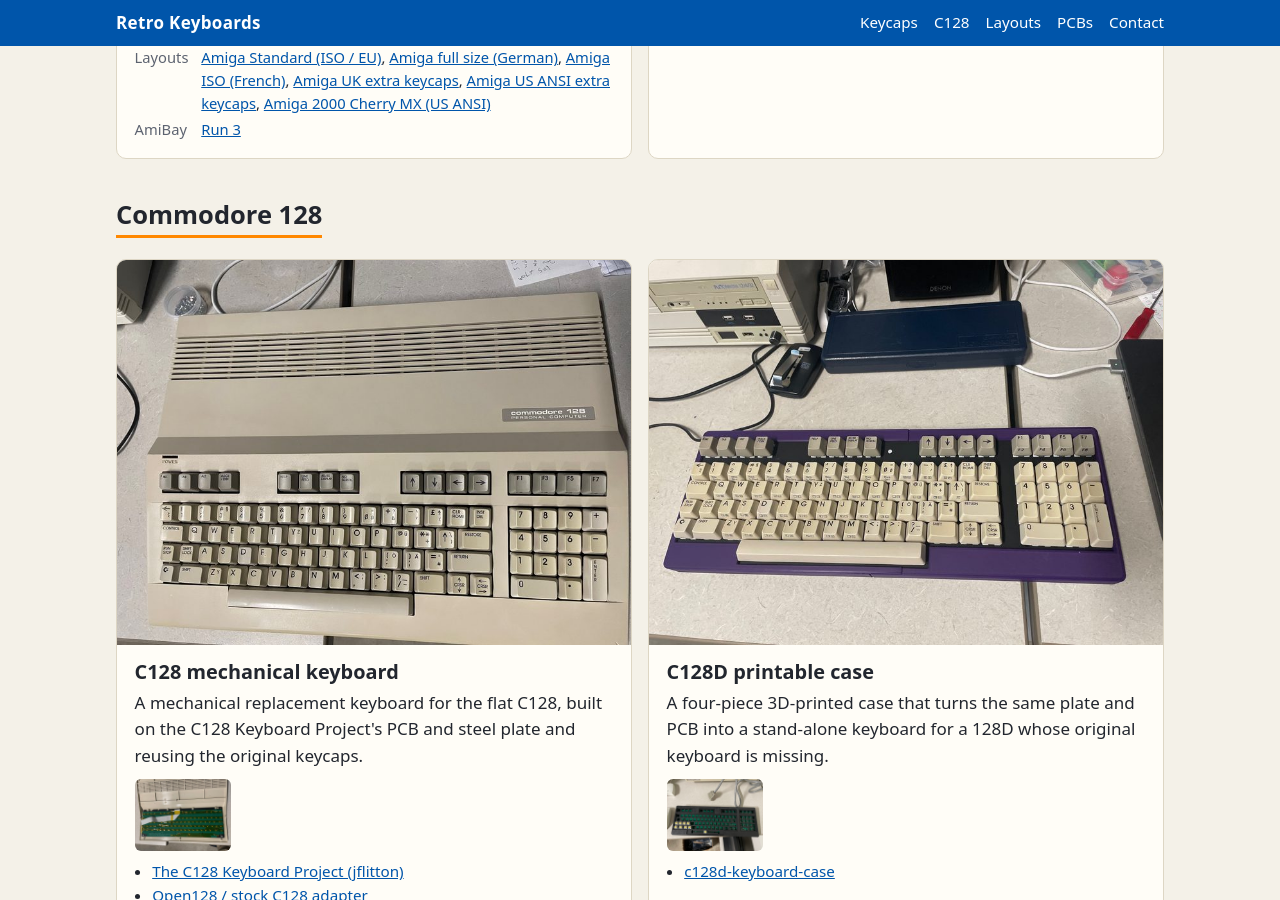
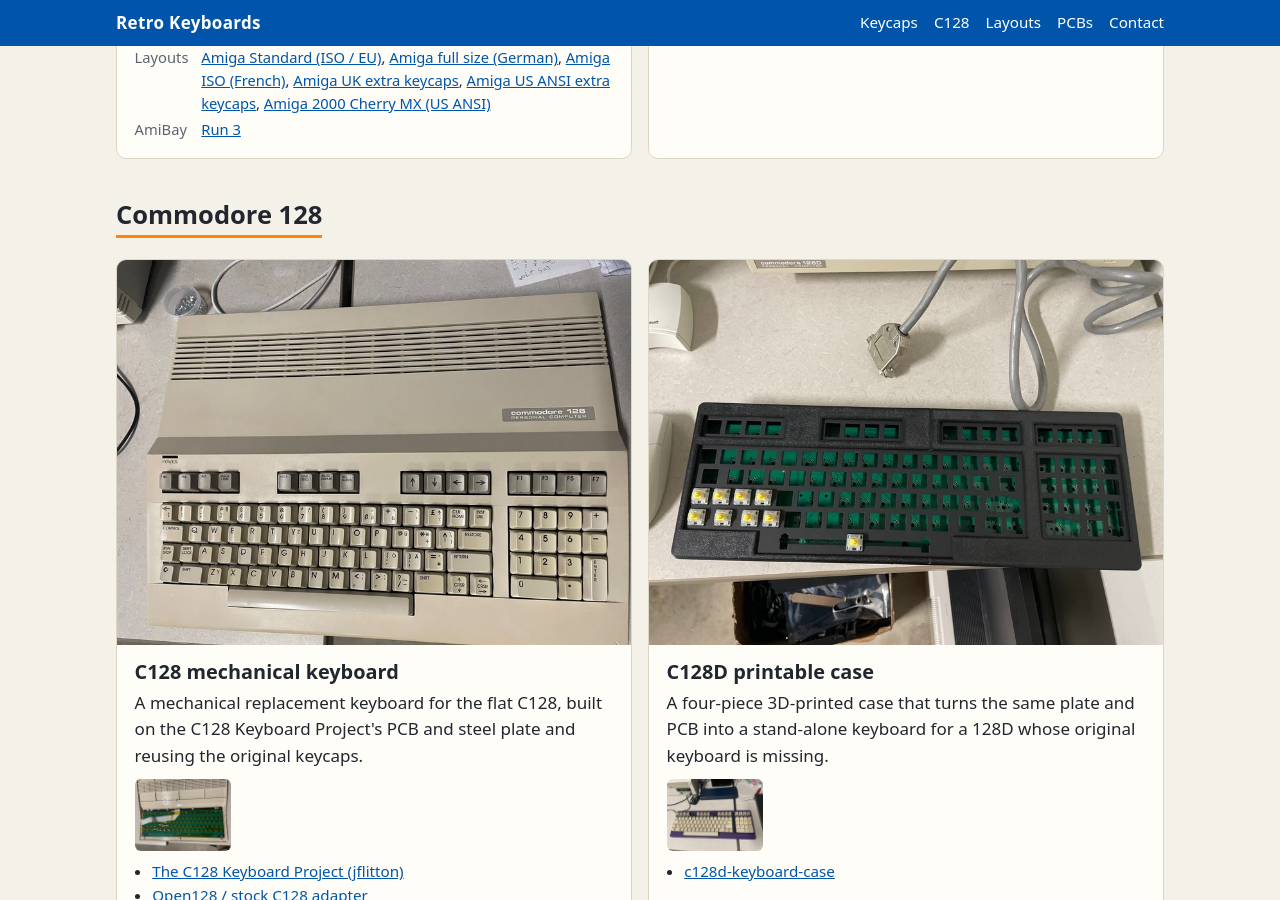
Before and after one commit to steveed/keyboards, a Jekyll site: the page built from index.html, in a window 1280 px wide and 900 px high, scrolled down 1048 px. Built offline with Jekyll 4.4.1, drawn with Linux system fonts in a browser that asks for light colours.

```diff
--- a/_data/c128.yml
+++ b/_data/c128.yml
@@ -22,7 +22,7 @@
   summary: >-
     A four-piece 3D-printed case that turns the same plate and PCB into a
     stand-alone keyboard for a 128D whose original keyboard is missing.
-  photos: [c128d-printed-case, c128d-case-steel-plate]
+  photos: [c128d-case-steel-plate, c128d-printed-case]
   links:
     - title: c128d-keyboard-case
       url: https://github.com/steveed/c128d-keyboard-case
```
